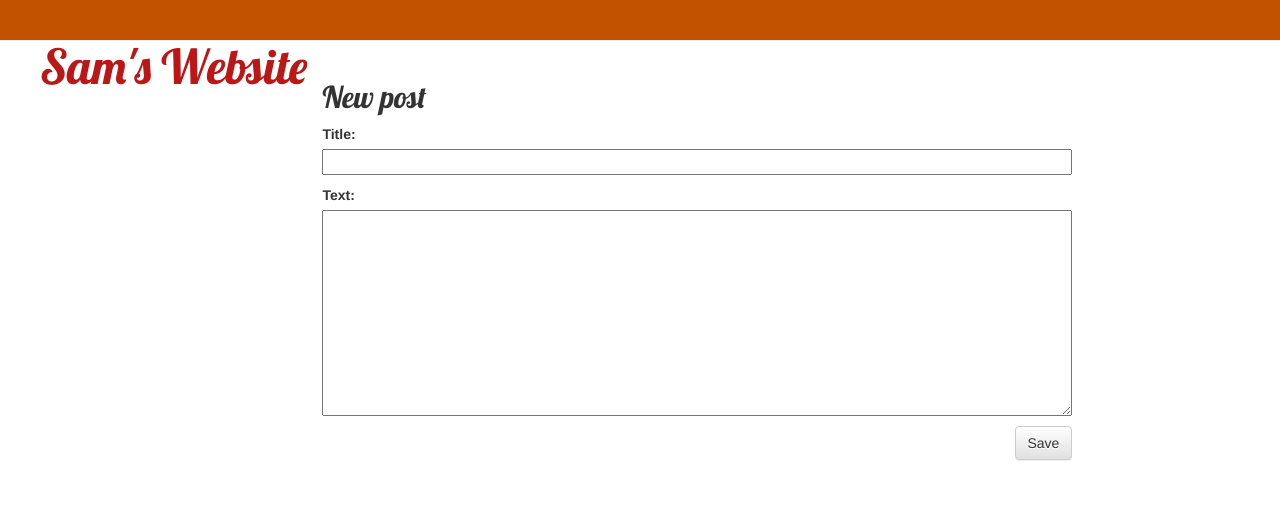
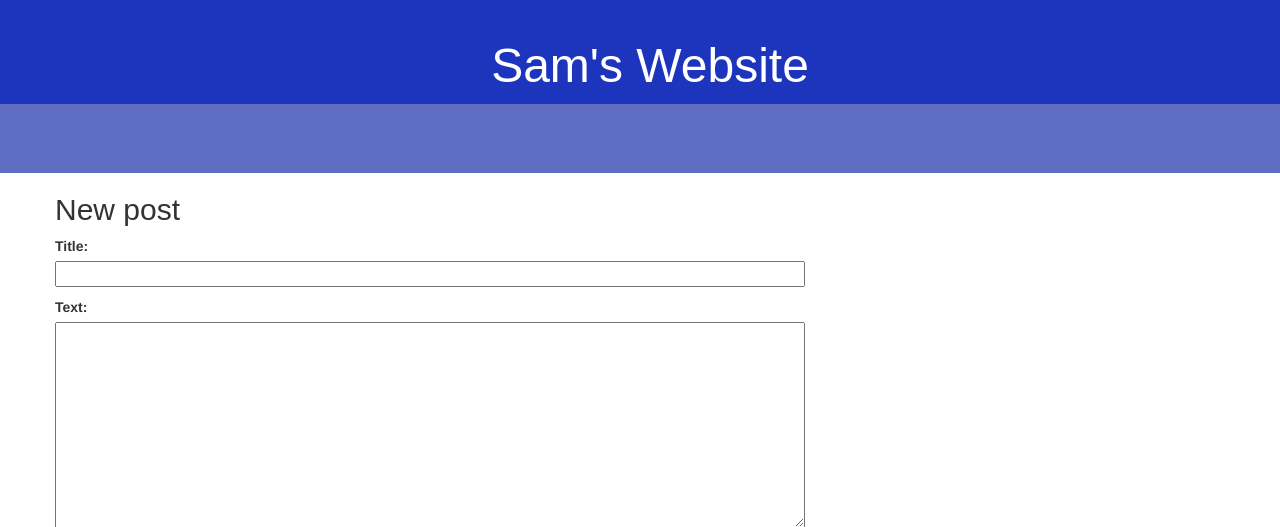
Before and after one commit to samrobinson3110/my-first-blog, a Django app: page /post/new/ in a window 1280 px wide. Shown: the top 527 px of the page. Run offline with Django 3.2, Linux system fonts and the light colour scheme; some libraries are stand-ins or nearby versions.

Commit message:
Adding title CSS

```diff
--- a/blog/static/css/blog.css
+++ b/blog/static/css/blog.css
@@ -1,25 +1,36 @@
 .page-header {
-    background-color: #C25100;
+    background-color: #1d35bd;
     margin-top: 0;
-    padding: 20px 20px 20px 40px;
+    padding: 20px 20px 10px 40px;
 }
 
+.page-header2 {
+    background-color: #5f6ec2;
+    margin-top: -30;
+    padding: 3px 20px 10px 20px;
+ }
+
 .page-header h1, .page-header h1 a, .page-header h1 a:visited, .page-header h1 a:active {
-    color: #bb1717;
+    color: #ffffff;
     font-size: 36pt;
     text-decoration: none;
-    float: left;
+    text-align: center;
 }
 
+.title {
+    color: #ffffff;
+    text-align: right;
+}
 .content {
     margin-left: 40px;
 }
 
 h1, h2, h3, h4 {
-    font-family: 'Lobster', cursive;
+    font-family: 'Arial', cursive;
 }
 
 .date {
+    padding: 10px;
     color: #828282;
 }
 
@@ -39,7 +50,7 @@ h1, h2, h3, h4 {
 }
 
 .post {
-    margin-bottom: 70px;
+    margin-bottom: 30px;
 }
 
 .post h2 a, .post h2 a:visited {
--- a/blog/templates/blog/base.html
+++ b/blog/templates/blog/base.html
@@ -13,6 +13,10 @@
             <a href="{% url 'post_new' %}" class="top-menu"><span class="glyphicon glyphicon-plus"></span></a>
             {% endif %}
             <h1><a href="/">Sam's Website</a></h1>
+
+        </div>
+        <div class="page-header2">
+            <h3><span class="title"><marquee>Welcome to my website</marquee></span></h3>
         </div>
         <div class="content container">
             <div class="row">
```
